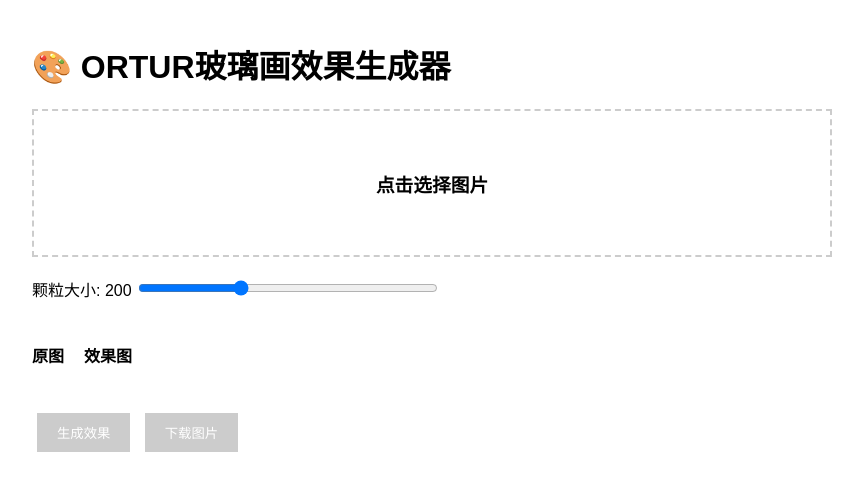
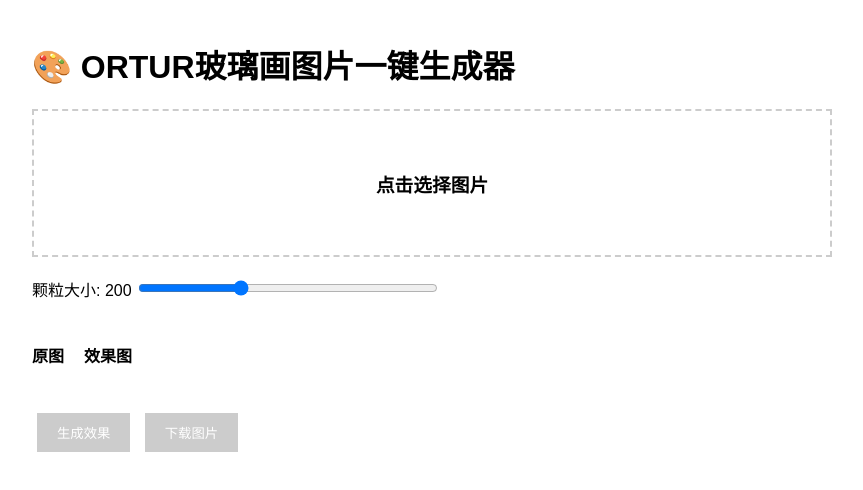
Before and after one commit to 18672433344-jpg/glass-painter, a plain HTML site: page public/index.html in a window 1280 px wide. Shown: the whole page, without its empty margins (208-1071 px from the left). Drawn offline with Linux system fonts and the light colour scheme.

Commit message:
Update index.html

```diff
--- a/public/index.html
+++ b/public/index.html
@@ -1,7 +1,7 @@
 <!DOCTYPE html>
 <html>
 <head>
-    <title>ORTUR玻璃画效果生成器</title>
+    <title>ORTUR玻璃画图片一键生成器</title>
     <meta charset="UTF-8">
     <meta name="viewport" content="width=device-width, initial-scale=1.0">
     <style>
@@ -15,7 +15,7 @@
     </style>
 </head>
 <body>
-    <h1>🎨 ORTUR玻璃画效果生成器</h1>
+    <h1>🎨 ORTUR玻璃画图片一键生成器</h1>
 
     <div class="upload-area" id="uploadArea">
         <h3>点击选择图片</h3>
```
